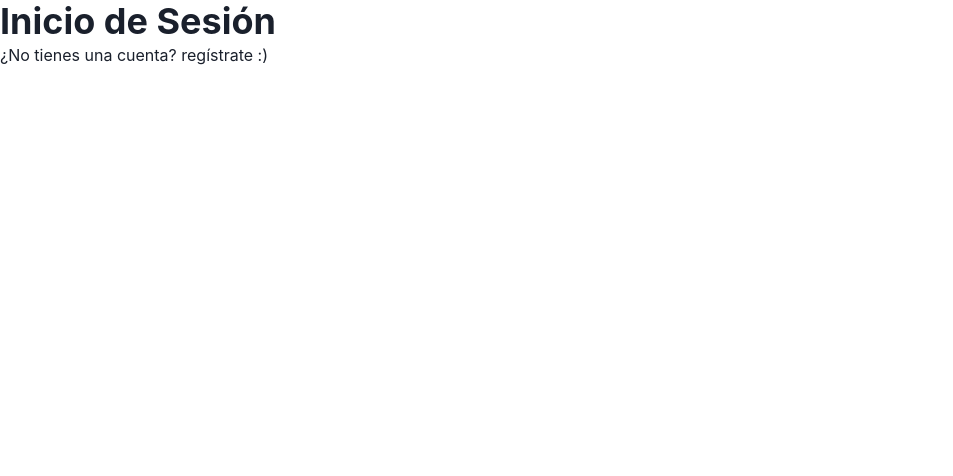
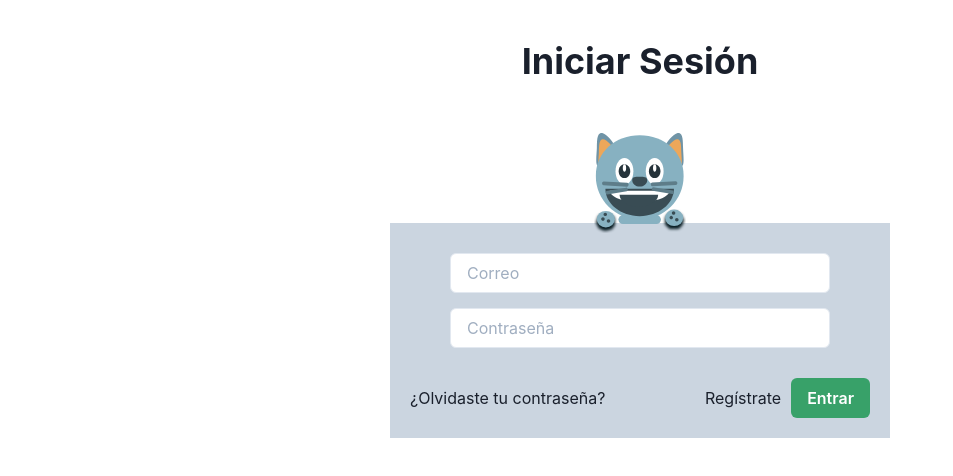
Before and after one commit to EyderACM/tribunales-amigables, a Next.js app: page /login in a window 1280 px wide. Shown: the top 476 px of the page, without its empty margins (0-953 px from the left). Built offline with nearby package versions, Linux system fonts and the light colour scheme.

Commit message:
feat: mid fidelity layout for login and register views

```diff
--- a/src/pages/login.tsx
+++ b/src/pages/login.tsx
@@ -1,12 +1,60 @@
-import { Heading } from "@chakra-ui/react";
+import {
+  Heading,
+  Grid,
+  Spacer,
+  Flex,
+  Stack,
+  Button,
+  Image,
+} from "@chakra-ui/react";
+import { Input } from "../components/atoms/Input";
 import { Link } from "../components/atoms/Link";
 
 const Login = () => {
   return (
-    <>
-      <Heading>Inicio de Sesión</Heading>
-      <Link href="/register">¿No tienes una cuenta? regístrate :)</Link>
-    </>
+    <Grid
+      h="100vh"
+      templateRows="auto 40px 1fr"
+      p="20px"
+      pt="40px"
+      align="center"
+    >
+      <Heading>Iniciar Sesión</Heading>
+      <Spacer />
+      <form action="">
+        <Image
+          src="/images/happy-cat.svg"
+          boxSize="100px"
+          objectFit="contain"
+          transform="translateY(10px)"
+        />
+        <Grid
+          templateRows="auto 20px auto"
+          bg="gray.300"
+          h="fit-content"
+          maxWidth="500px"
+          p="20px"
+        >
+          <Stack spacing="15px" p="10px 40px">
+            <Input placeholder="Correo" />
+            <Input placeholder="Contraseña" />
+          </Stack>
+          <Spacer />
+          <Flex justify="space-between" align="center">
+            <Link textAlign="left">¿Olvidaste tu contraseña?</Link>
+            <Grid templateColumns="auto 10px 1fr">
+              <Link href="/register" h="fit-content" alignSelf="center">
+                Regístrate
+              </Link>
+              <Spacer />
+              <Button colorScheme="green" type="submit">
+                Entrar
+              </Button>
+            </Grid>
+          </Flex>
+        </Grid>
+      </form>
+    </Grid>
   );
 };
 
```
Also changed, not shown: src/pages/register.tsx (+33 -6 lines).
